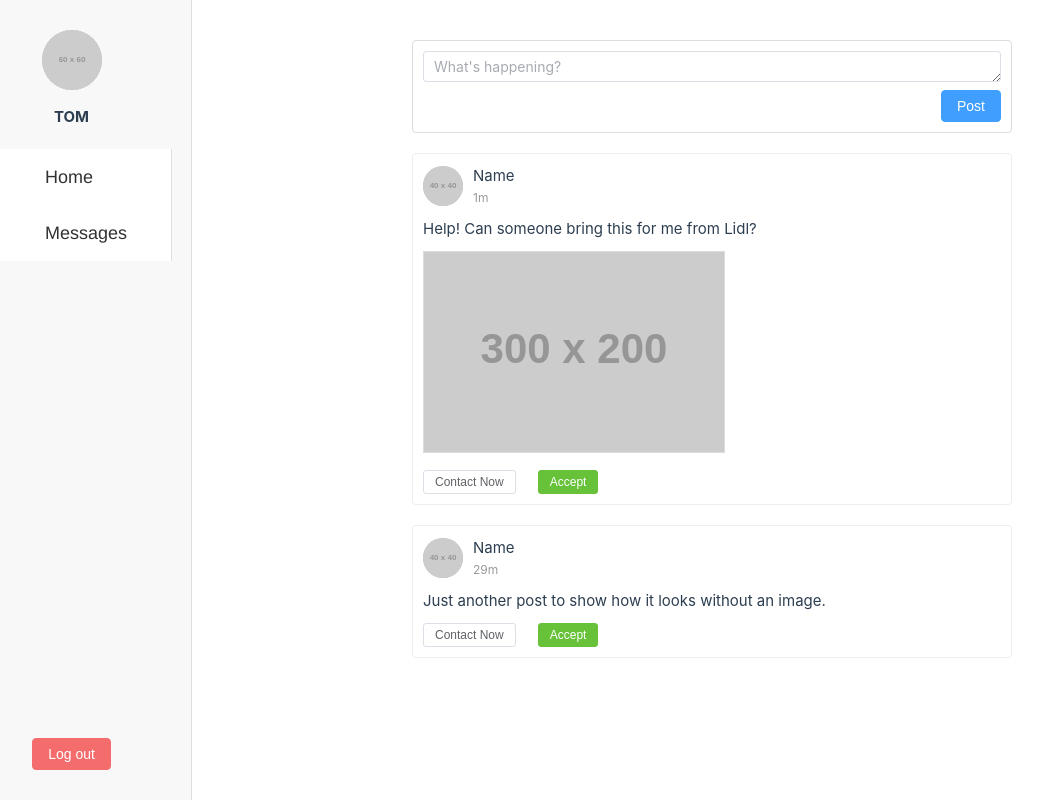
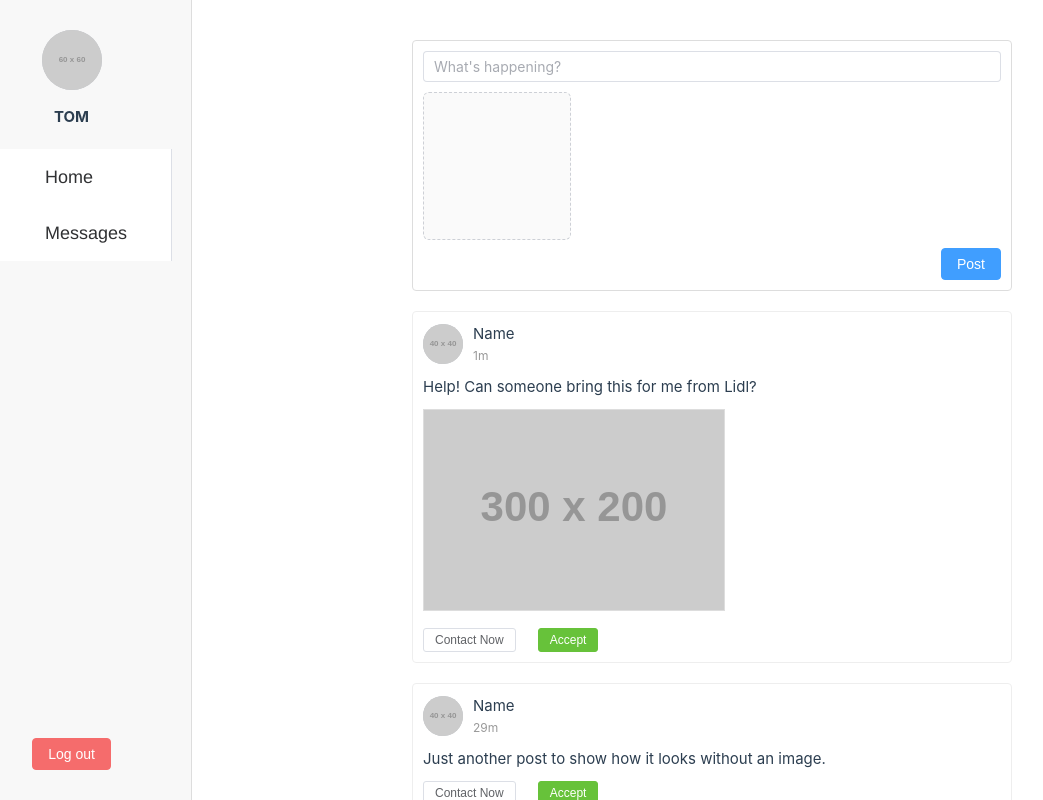
Before and after one commit to Rys1amNXxx/BringForMe, a Vue app: page / in a window 1280 px wide. Shown: the whole page, without its empty margins (48-1091 px from the left). Built offline with nearby package versions, Linux system fonts and the light colour scheme; sample sign-in values are in the browser's storage.

Commit message:
ElementPlusDeveloping-2.8.1 Logo Updated

```diff
--- a/src/components/HomeLayout.vue
+++ b/src/components/HomeLayout.vue
@@ -2,8 +2,22 @@
   <!-- Post Box -->
   <el-container class="main-content">
     <div class="post-box">
-      <el-input type="textarea" placeholder="What's happening?" v-model="newPostContent"
+      <el-input type="textarea" resize="none" placeholder="What's happening?" v-model="newPostContent"
         :autosize="{ minRows: 1, maxRows: 4 }" style="width: 100%;" />
+        <el-upload
+        class="upload-demo"
+        action="http://localhost:3000/api/upload"
+        :headers="UploadHeaders"
+        :on-success="handleUploadSuccess"
+        :on-remove="handleRemove"
+        :file-list="fileList"
+        list-type="picture-card"
+        name="file"
+        :limit="1"
+        :on-exceed="handleExceed"
+        >
+        <i class="el-icon-plus"></i>
+      </el-upload>
       <div class="post-actions">
         <el-button type="primary" @click="handlePost">Post</el-button>
       </div>
@@ -36,6 +50,7 @@
 </template>
 
 <script setup>
+
 import { ref } from 'vue'
 
 const newPostContent = ref('')
@@ -70,6 +85,10 @@ function handlePost() {
 </script>
 
 <style scoped>
+.upload-demo{
+  margin-top: 10px;
+}
+
 .profile-section {
   text-align: center;
   margin: 20px 0;
--- a/src/components/LoginComponent.vue
+++ b/src/components/LoginComponent.vue
@@ -3,14 +3,14 @@
     <!-- LOGO -->
     <div class="logo-section">
       <img src="@/assets/runner-icon.png" alt="Runner" class="runner-icon" />
-      <h1>Bring For Me</h1>
+      <h1 style="font-family:'Franklin Gothic Medium', 'Arial Narrow', Arial, sans-serif;">Bring For Me</h1>
       <img src="@/assets/shopping-bag-icon.png" alt="Shopping Bag" class="bag-icon" />
     </div>
 
     <!-- Login -->
     <el-card class="login-card">
       <el-form :model="loginForm" :rules="rules" ref="loginFormRef">
-        <el-form-item label="Email" prop="email">
+        <el-form-item label="E-mail" prop="email">
           <el-input v-model="loginForm.email" placeholder="Enter your e-mail"></el-input>
         </el-form-item>
         <el-form-item label="Password" prop="password">
@@ -68,8 +68,8 @@ function handleLogin() {
   flex-direction: column;
   align-items: center;
   justify-content: center;
-  height: 100vh;
-  background-color: #fff;
+  min-height: 100vh;
+  background-color: white;
 }
 
 .logo-section {
--- a/src/components/MessagesComponent.vue
+++ b/src/components/MessagesComponent.vue
@@ -24,6 +24,7 @@
           <el-input
             type="textarea"
             v-model="newMessage"
+            resize="none"
             placeholder="Type your message..."
             @keyup.enter="sendMessage"
           ></el-input>
--- a/src/components/RegisterComponent.vue
+++ b/src/components/RegisterComponent.vue
@@ -3,12 +3,10 @@
 
     <div class="logo-section">
       <img src="@/assets/runner-icon.png" alt="Runner" class="runner-icon" />
-      <h1>Bring For Me</h1>
+      <h1 style="font-family: 'Franklin Gothic Medium', 'Arial Narrow', Arial, sans-serif;">Bring For Me</h1>
       <img src="@/assets/shopping-bag-icon.png" alt="Shopping Bag" class="bag-icon" />
     </div>
 
-    <br />
-    <br />
 
     <el-card class="register-card">
       <el-form :model="registerForm" :rules="rules" ref="registerFormRef">
@@ -72,7 +70,7 @@ function handleRegister() {
 .logo-section {
   display: flex;
   align-items: center;
-  height: 30px;
+  margin-bottom: 30px;
 }
 
 .register-card {
```
